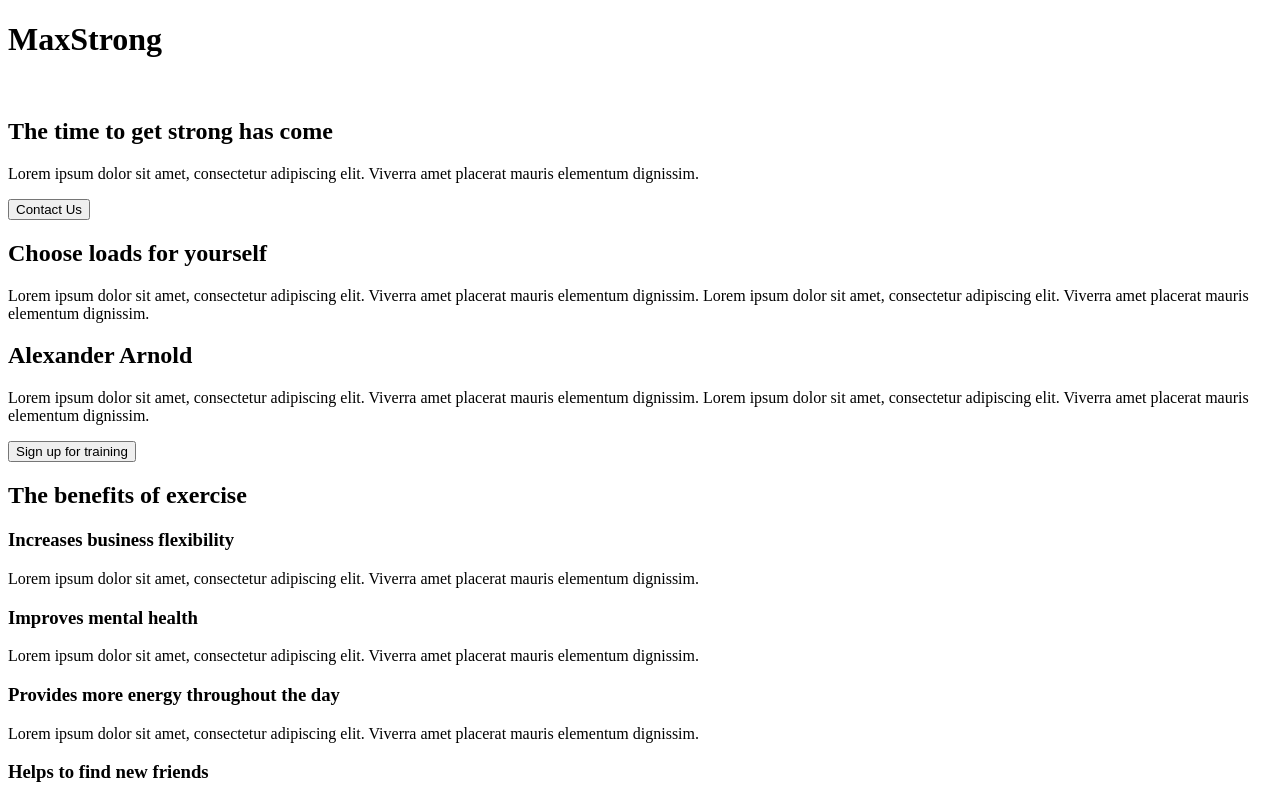
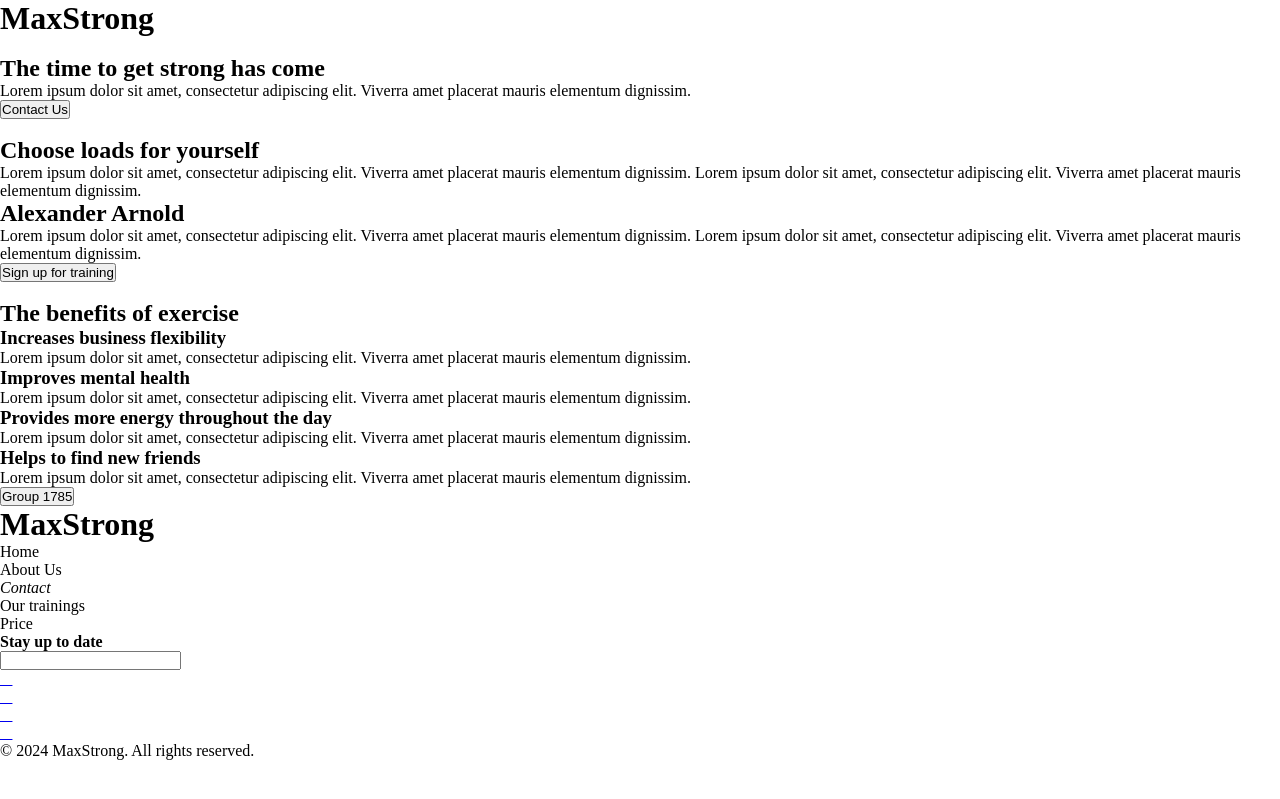
Before and after one commit to iFAXec/Project_3_Final_Project_Landing_Page, a plain HTML site: page index.html in a window 1280 px wide. Shown: the top 799 px of the page. Drawn offline with Linux system fonts and the light colour scheme.

Commit message:
Updated html and styles.css

```diff
--- a/index.html
+++ b/index.html
@@ -1,17 +1,22 @@
 <!DOCTYPE html>
 <html lang="en">
+
 <head>
   <meta charset="UTF-8" />
   <meta name="viewport" content="width=device-width, initial-scale=1.0" />
-    <link
-      rel="stylesheet"
-      href="https://cdnjs.cloudflare.com/ajax/libs/font-awesome/4.7.0/css/font-awesome.min.css"
-    />
+  <link rel="stylesheet" href="https://cdnjs.cloudflare.com/ajax/libs/font-awesome/4.7.0/css/font-awesome.min.css" />
   <link rel="stylesheet" href="styles.css" />
   <title>Final Project - Landing Page</title>
 </head>
+
 <body>
+  <header>
     <h1><span>Max</span>Strong</h1>
+  </header>
+
+  <!-- First-Page-Container -->
+
+  <div class="first-page-container">
     <img src="" alt="" />
     <h2>The time to get <span>strong</span> has come</h2>
     <p>
@@ -19,7 +24,10 @@
       placerat mauris elementum dignissim.
     </p>
     <button>Contact Us</button>
+  </div>
 
+  <!-- Second-Page-Container -->
+  <div class="second-page-container">
     <img src="" alt="" />
     <h2>Choose loads for yourself</h2>
     <p>
@@ -28,6 +36,10 @@
       consectetur adipiscing elit. Viverra amet placerat mauris elementum
       dignissim.
     </p>
+  </div>
+
+  <!-- Third-Page-Container -->
+  <div class="third-page-container">
     <h2>Alexander Arnold</h2>
     <p>
       Lorem ipsum dolor sit amet, consectetur adipiscing elit. Viverra amet
@@ -37,7 +49,10 @@
     </p>
     <button type="button">Sign up for training</button>
     <img src="" alt="" />
+  </div>
 
+  <!-- Fourth-Page-Container -->
+  <div class="fourth-page-container">
     <img src="" alt="" />
     <h2><span> The benefits</span> of exercise</h2>
     <h3>Increases business flexibility</h3>
@@ -61,6 +76,9 @@
       placerat mauris elementum dignissim.
     </p>
     <button type="button">Group 1785</button>
+  </div>
+
+  <!-- footer-container -->
   <footer>
     <h1>MaxStrong</h1>
     <nav>
@@ -82,10 +100,7 @@
       <div>
         <ul>
           <li>
-              <a
-                href="https://instagram.com"
-                class="fa-brands fa-instagram"
-              ></a>
+            <a href="https://instagram.com" class="fa-brands fa-instagram"></a>
           </li>
           <li>
             <a href="https://dribbble.com" class="fa-brands fa-dribbble"></a>
@@ -102,4 +117,5 @@
     </div>
   </footer>
 </body>
+
 </html>
--- a/styles.css
+++ b/styles.css
@@ -0,0 +1,10 @@
+* {
+  box-sizing: border-box;
+  margin: 0;
+  padding: 0;
+}
+
+body {
+  width: 100vw;
+  height: 100vh;
+}
```
Lines whose indentation alone changed are shown as unchanged.
